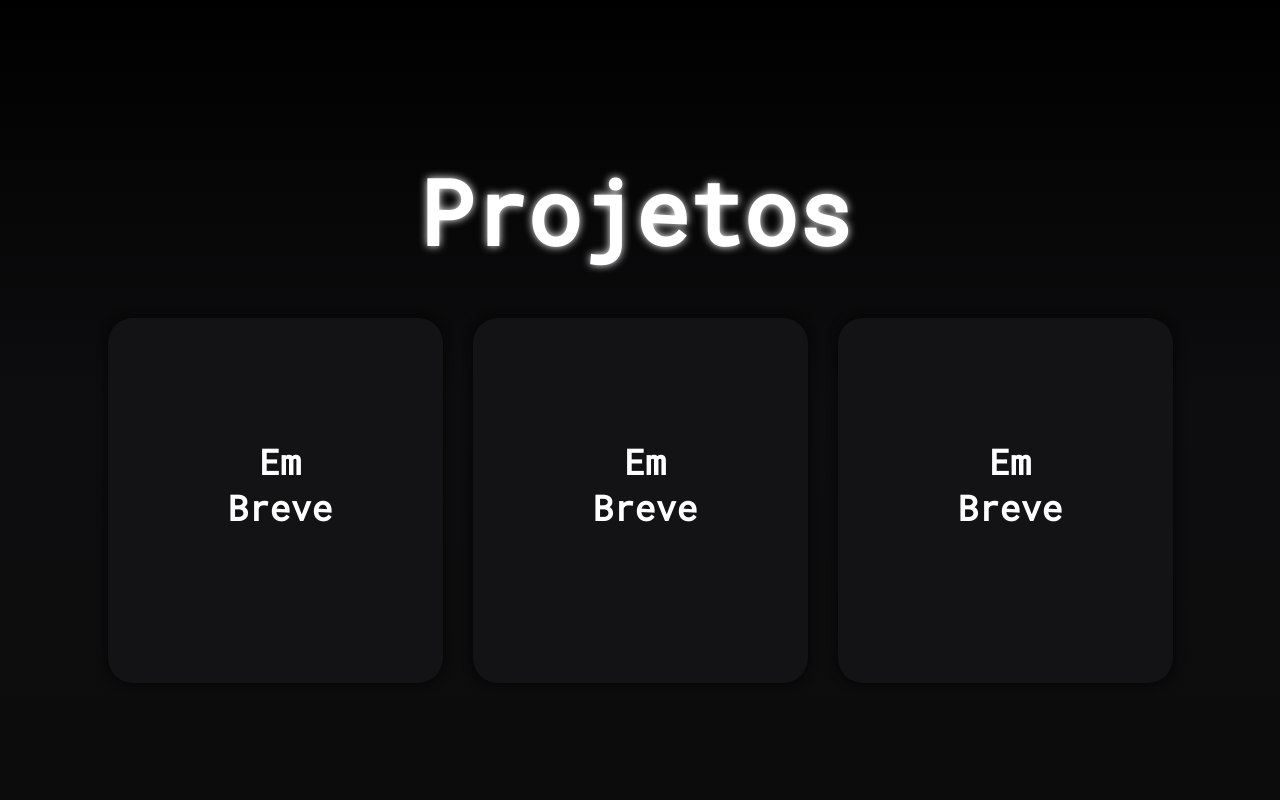
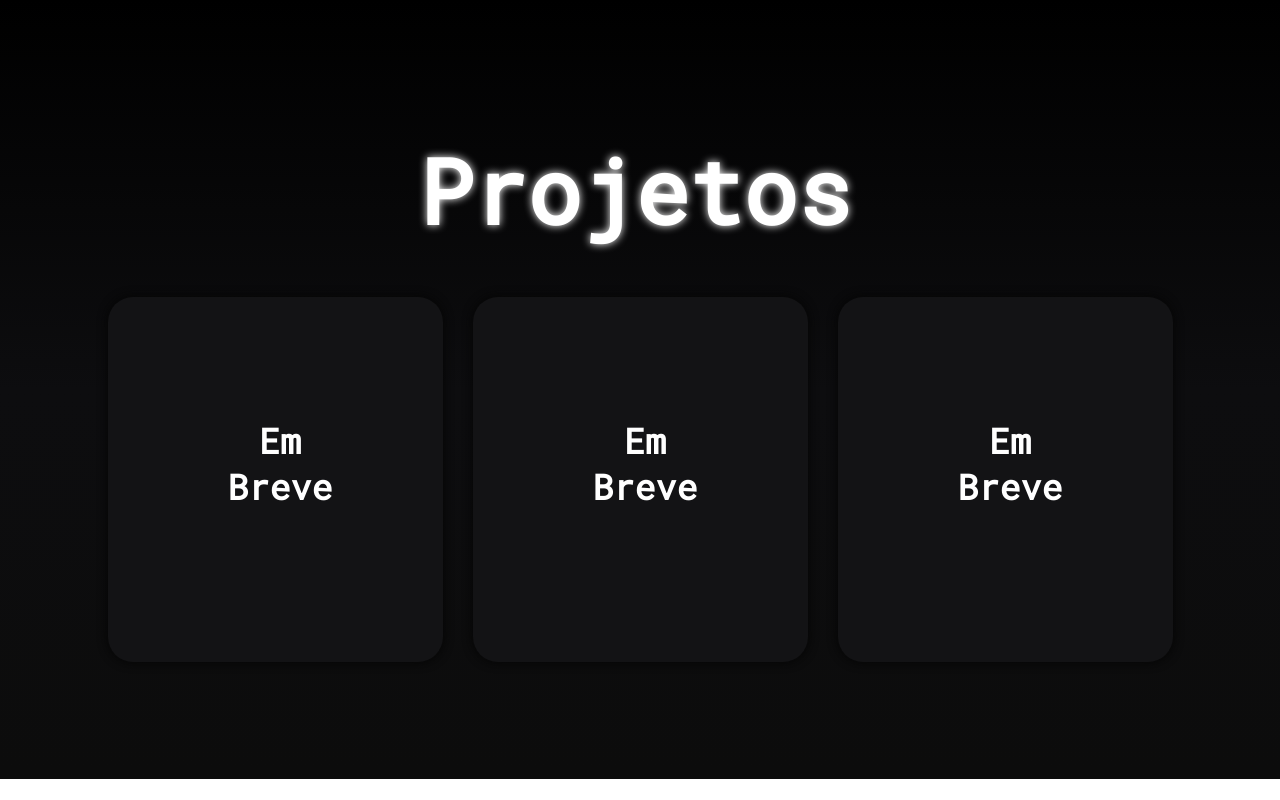
Before and after one commit to StrayJM/StrayJM.github.io, a plain HTML site: page index.html in a window 1280 px wide. Shown: the part 1520-2320 px from the top of the page. After the commit the page ends 2299 px from the top, so only its background shows below. Drawn offline with Linux system fonts and the light colour scheme.

Commit message:
Update index.html

```diff
--- a/index.html
+++ b/index.html
@@ -95,7 +95,7 @@
 
   <section>
 <div class="container-projetos" id="sessão3">
-<pre> </pre><div class="titulo"><h2>Projetos</h2></div> </pre> <!--titulo-->
+<div class="titulo"><h2>Projetos</h2></div> <!--titulo-->
 
     <div class="caixa">
         <div class="card"><h5>Em Breve</h5></div>  <!-- card -->
```
